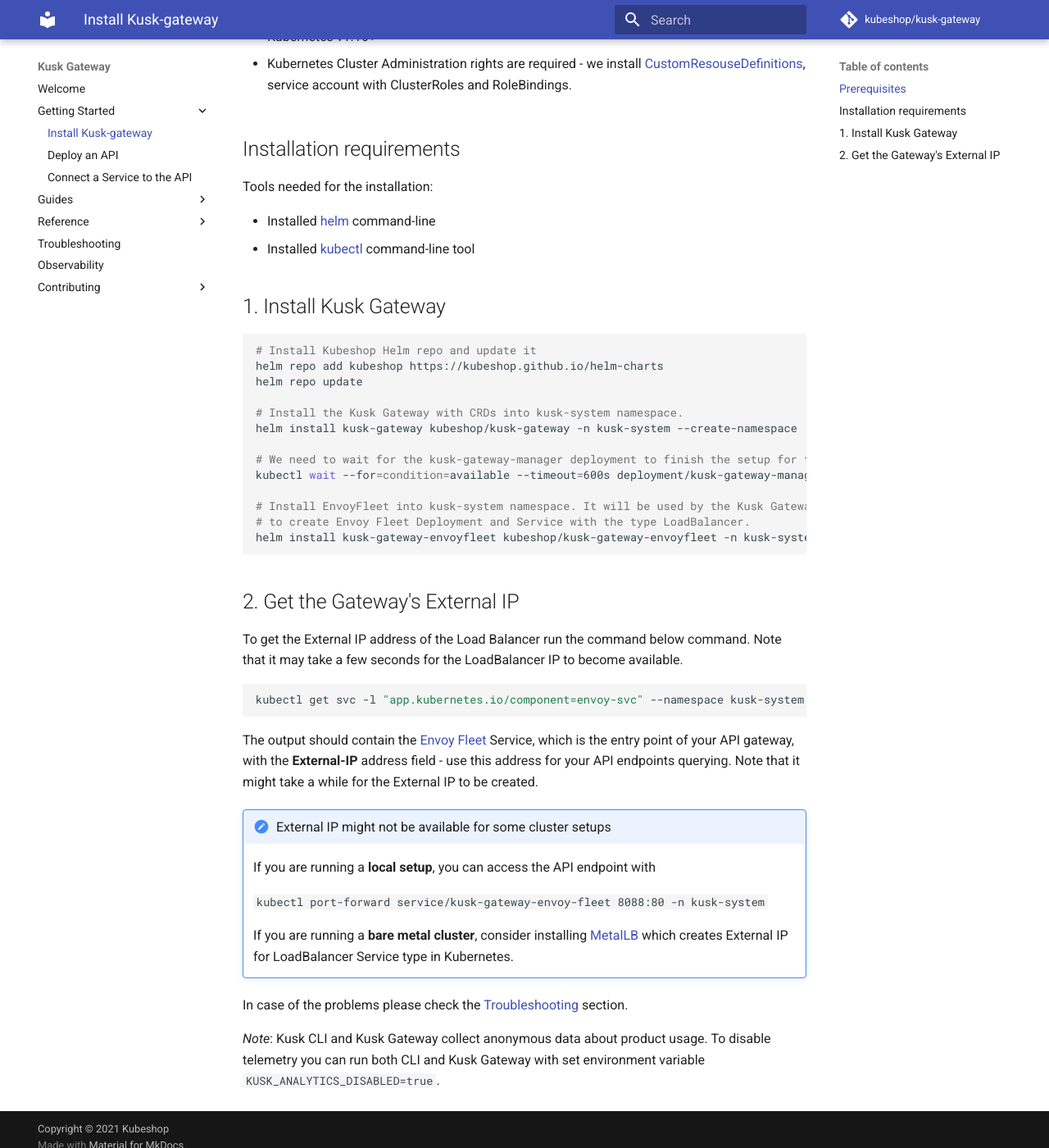
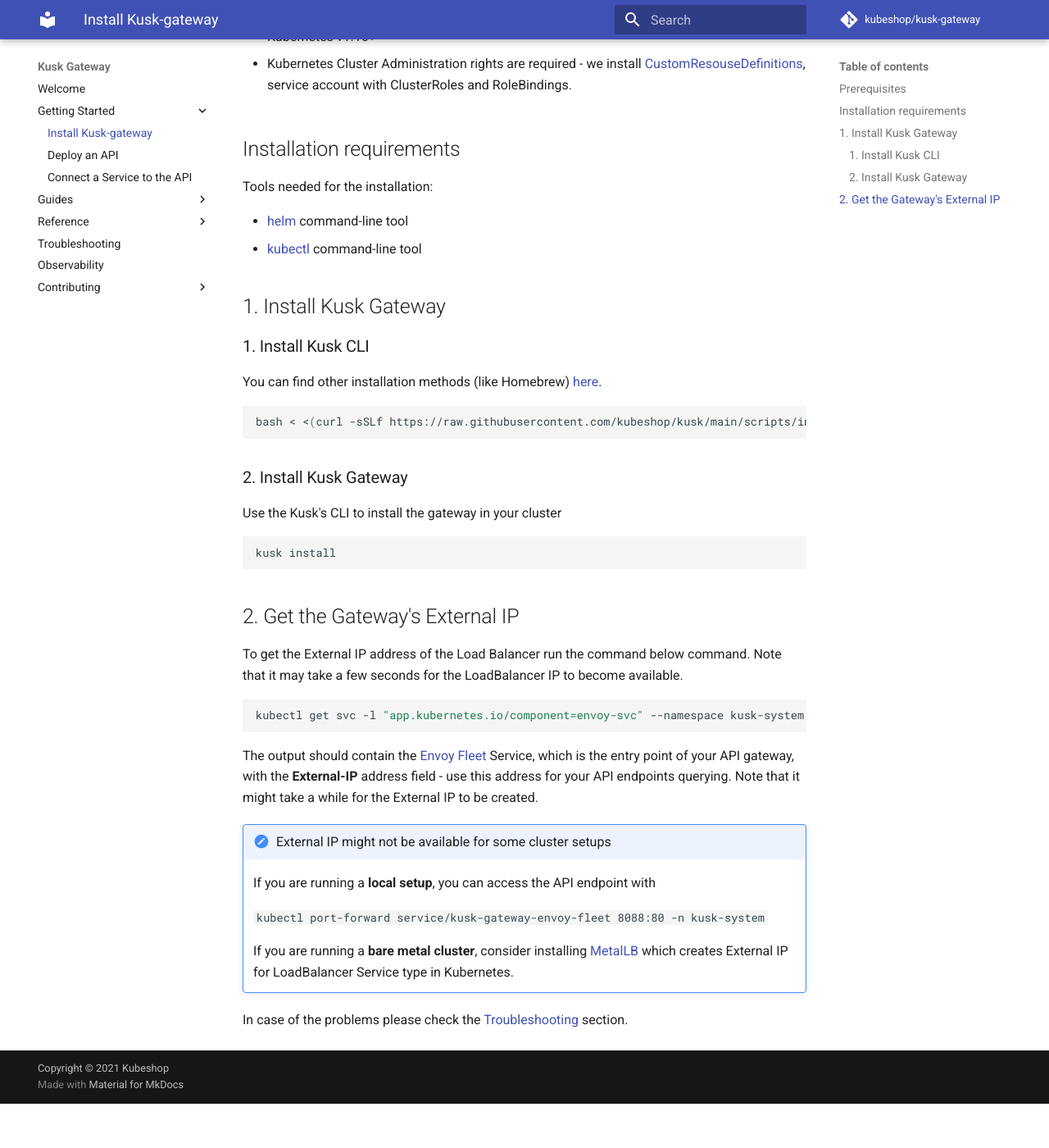
Before and after one commit to kubeshop/kusk-gateway, an MkDocs documentation site: the page built from docs/getting-started/installation.md, in a window 1280 px wide and 1400 px high, scrolled down 207 px. Shown: the whole window at 82% size. Built offline with MkDocs 1.6.1 and Material for MkDocs 9.7.7, drawn with Linux system fonts in a browser that asks for light colours; comment, search, counter and statistics services are not loaded; after the commit the page ends 1553 px from its top, so only the background shows below that.

Commit message:
Update installation guide

````diff
--- a/docs/getting-started/installation.md
+++ b/docs/getting-started/installation.md
@@ -10,25 +10,24 @@
 
 Tools needed for the installation:
 
-- Installed [helm](https://helm.sh/docs/intro/install/) command-line
-- Installed [kubectl](https://kubernetes.io/docs/tasks/tools/) command-line tool
+- [helm](https://helm.sh/docs/intro/install/) command-line tool
+- [kubectl](https://kubernetes.io/docs/tasks/tools/) command-line tool
 
 ## 1. Install Kusk Gateway
+### 1. Install Kusk CLI
+
+You can find other installation methods (like Homebrew) [here](https://kubeshop.github.io/kusk-gateway/reference/kusk-cli/#installation).
 
 ```sh
-# Install Kubeshop Helm repo and update it
-helm repo add kubeshop https://kubeshop.github.io/helm-charts
-helm repo update
+bash < <(curl -sSLf https://raw.githubusercontent.com/kubeshop/kusk/main/scripts/install.sh)
+```
 
-# Install the Kusk Gateway with CRDs into kusk-system namespace.
-helm install kusk-gateway kubeshop/kusk-gateway -n kusk-system --create-namespace
+### 2. Install Kusk Gateway
 
-# We need to wait for the kusk-gateway-manager deployment to finish the setup for the next step.
-kubectl wait --for=condition=available --timeout=600s deployment/kusk-gateway-manager  -n kusk-system
+Use the Kusk's CLI to install the gateway in your cluster
 
-# Install EnvoyFleet into kusk-system namespace. It will be used by the Kusk Gateway
-# to create Envoy Fleet Deployment and Service with the type LoadBalancer.
-helm install kusk-gateway-envoyfleet kubeshop/kusk-gateway-envoyfleet -n kusk-system
+```sh
+kusk install
 ```
 
 ## 2. Get the Gateway's External IP
@@ -50,6 +49,3 @@
     If you are running a **bare metal cluster**, consider installing [MetalLB](https://metallb.universe.tf) which creates External IP for LoadBalancer Service type in Kubernetes.
 
 In case of the problems please check the [Troubleshooting](../troubleshooting.md) section.
-
-
-*Note*: Kusk CLI and Kusk Gateway collect anonymous data about product usage. To disable telemetry you can run both CLI and Kusk Gateway with set environment variable `KUSK_ANALYTICS_DISABLED=true`.
````
